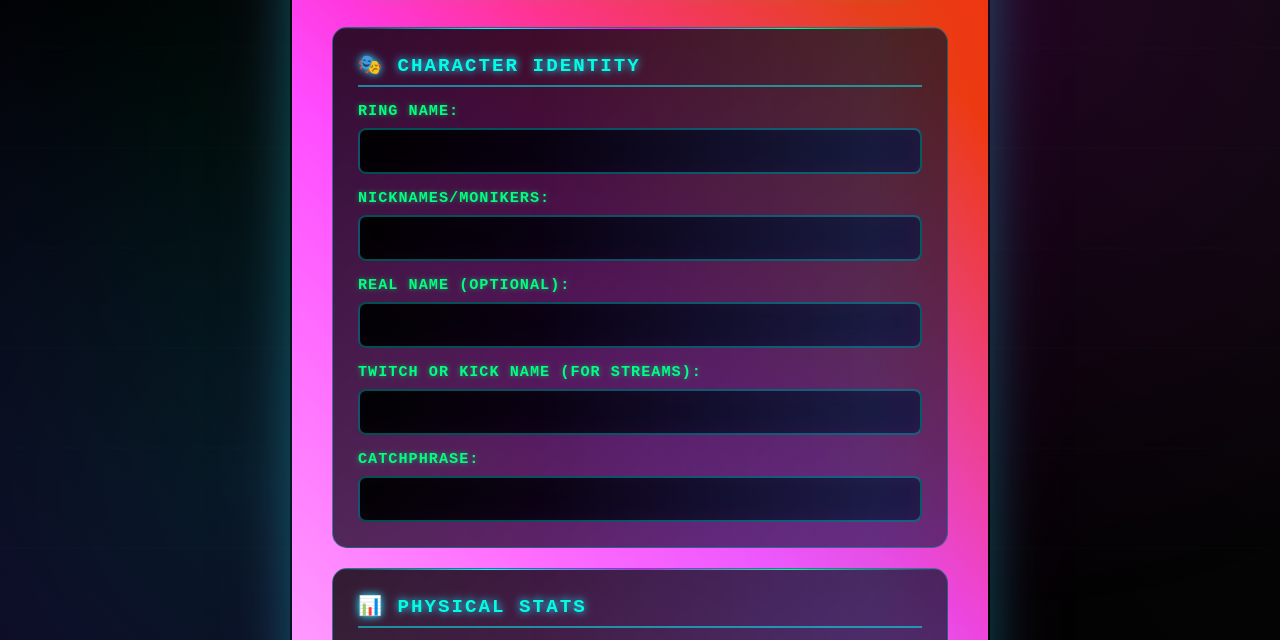
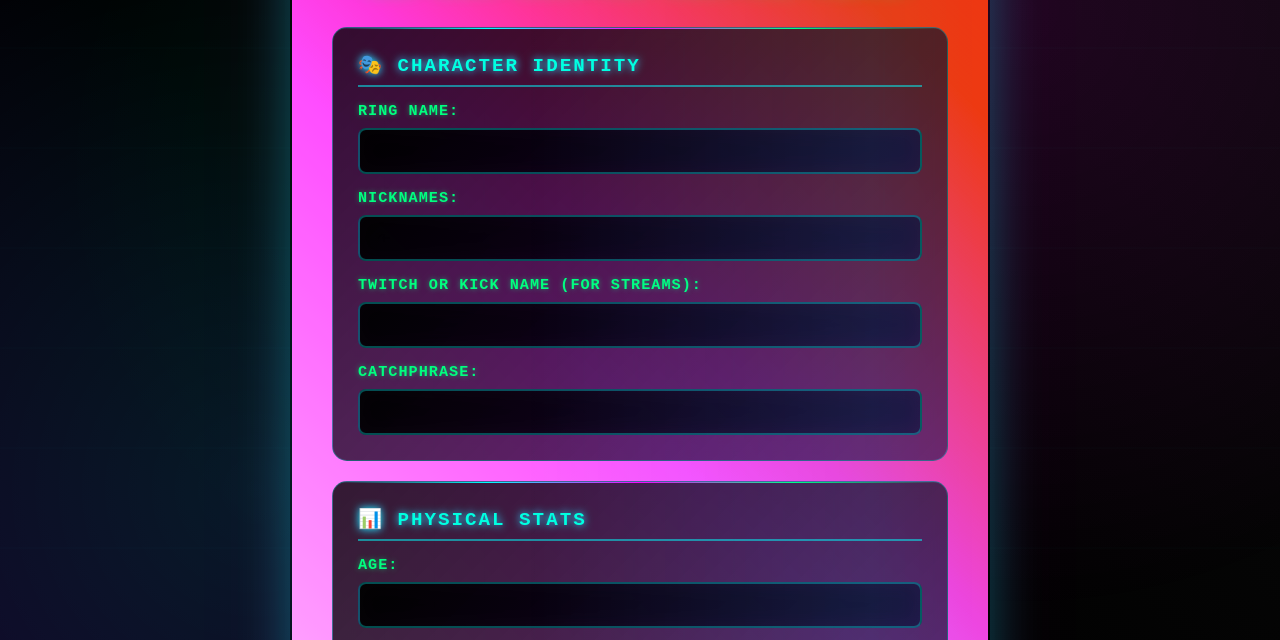
Before and after one commit to BSWUniverse/BSWUniverse.github.io, a plain HTML site: page character/index.html in a window 1280 px wide. Shown: the part 151-791 px from the top of the page. Drawn offline with Linux system fonts and the light colour scheme.

Commit message:
Update index.html

```diff
--- a/character/index.html
+++ b/character/index.html
@@ -494,11 +494,8 @@
           <label for="ringname">Ring Name:</label>
           <input type="text" id="ringname" name="ringname" required>
 
-          <label for="nickname">Nicknames/Monikers:</label>
+          <label for="nickname">Nicknames:</label>
           <input type="text" id="nickname" name="nickname">
-
-          <label for="realname">Real Name (optional):</label>
-          <input type="text" id="realname" name="realname">
 
           <label for="streamname">Twitch or Kick Name (for streams):</label>
           <input type="text" id="streamname" name="streamname">
```
